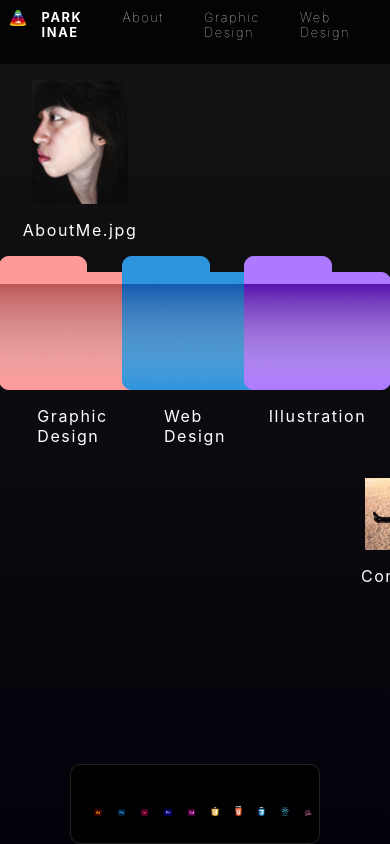
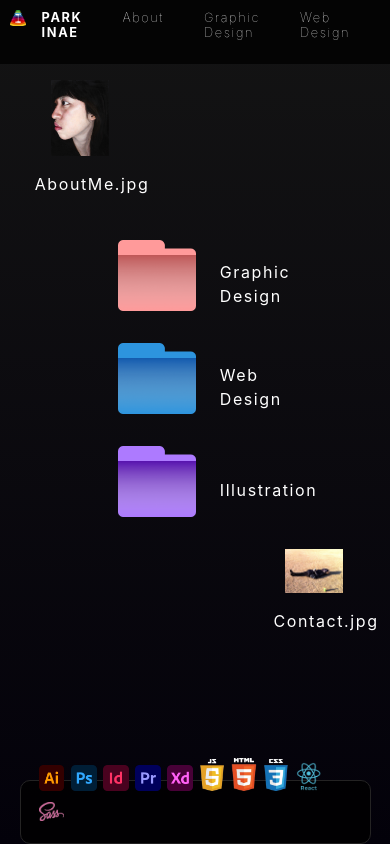
Before and after one commit to Pia-Park/portfolio2021-next, a Next.js app: page / in a window 390 px wide. Shown: the top 844 px of the page. Built offline with nearby package versions, Linux system fonts and the light colour scheme.

Commit message:
changed a tag to link tag and did some mobile ver

```diff
--- a/pages/index.js
+++ b/pages/index.js
@@ -1,6 +1,7 @@
 import Head from 'next/head'
 import Image from 'next/image'
 import styles from '../styles/Home.module.css'
+import Link from 'next/link'
 
 var moment = require('moment')
 var date = moment().format('YYYY-MM-DD HH:mm:ss');
@@ -19,102 +20,102 @@ export default function Home() {
       <main className={styles.main}>
         <div className={styles.mainallbar}>
           <menubar className={styles.menubar}>
-            <img src="/icon.png"></img>
-            <a href="/"><b>PARK INAE</b></a>
-            <a href="/about">About</a>
-            <a href="/graphicdesign">Graphic Design</a>
-            <a href="/webdesign">Web Design</a>
-            <a href="/illustration">Illustration</a>
-            <a href="/contact">Contact</a>
+            <img src="/icon.png" alt="Inae Icon"></img>
+            <Link href="/"><b>PARK INAE</b></Link>
+            <Link href="/about">About</Link>
+            <Link href="/graphicdesign">Graphic Design</Link>
+            <Link href="/webdesign">Web Design</Link>
+            <Link href="/illustration">Illustration</Link>
+            <Link href="/contact">Contact</Link>
           </menubar>
           <time className={styles.time}>{date}</time>
         </div>
         <div>
-          <a href="/about" className={styles.about}>
+          <Link href="/about" className={styles.about}>
             <about className={styles.about}>
-              <img src="/about.jpg"></img>
+              <img src="/about.jpg" alt="About me Image"></img>
               <boxtext className={styles.boxtext}>
                 AboutMe.jpg
               </boxtext>
             </about>
-          </a>
+          </Link>
         </div>
         <folders className={styles.folders}>
           <folder className={styles.folder}>
-            <a href="/graphicdesign">
+            <Link href="/graphicdesign">
               <div className={styles.boxes}>
-                <img src="/Graphic Design.png"></img>
+                <img src="/Graphic Design.png" alt="Graphic design folder"></img>
                 <boxtext className={styles.boxtext}>
                   Graphic Design
                 </boxtext>
               </div>
-            </a>
+            </Link>
           </folder>
           <folder className={styles.folder}>
-            <a href="/webdesign">
+            <Link href="/webdesign">
               <div className={styles.boxes}>
-                <img src="/Web Design.png"></img>
+                <img src="/Web Design.png" alt="Web design folder"></img>
                 <boxtext className={styles.boxtext}>
                   Web Design
                 </boxtext>
               </div>
-            </a>
+            </Link>
           </folder>
           <folder className={styles.folder}>
-            <a href="/illustration">
+            <Link href="/illustration">
               <div className={styles.boxes}>
-                <img src="/illustration.png"></img>
+                <img src="/illustration.png" alt="Illustration"></img>
                 <boxtext className={styles.boxtext}>
                   Illustration
                 </boxtext>
               </div>
-            </a>
+            </Link>
           </folder>
         </folders>
         <div>
           <div>
-            <a href="/contact" className={styles.contact}>
+            <Link href="/contact" className={styles.contact}>
               <about className={styles.contact}>
-                <img src="/contact.jpg"></img>
+                <img src="/contact.jpg" alt="Contact Image"></img>
                 <boxtext className={styles.boxtext}>
                   Contact.jpg
                 </boxtext>
               </about>
-            </a>
+            </Link>
 
           </div>
         </div>
         <skills>
           <skillsbox className={styles.skillsbox}>
             <skill className={styles.skill}>
-              <img src="/Illustrator-96.png"></img>
+              <img src="/Illustrator-96.png" alt="Adobe Illustrator"></img>
             </skill>
             <skill className={styles.skill}>
-              <img src="/Photoshop-96.png"></img>
+              <img src="/Photoshop-96.png" alt="Adobe Photoshop"></img>
             </skill>
             <skill className={styles.skill}>
-              <img src="/InDesign-96.png"></img>
+              <img src="/InDesign-96.png" alt="Adobe InDesign"></img>
             </skill>
             <skill className={styles.skill}>
-              <img src="/Premiere-96.png"></img>
+              <img src="/Premiere-96.png" alt="Adobe Premiere"></img>
             </skill>
             <skill className={styles.skill}>
-              <img src="/XD-96.png"></img>
+              <img src="/XD-96.png" alt="Adobe XD"></img>
             </skill>
             <skill className={styles.skill}>
-              <img src="/JavaScript-Logo.png"></img>
+              <img src="/JavaScript-Logo.png" alt="JavaScript"></img>
             </skill>
             <skill className={styles.skill}>
-              <img src="/html.png"></img>
+              <img src="/html.png" alt="HTML"></img>
             </skill>
             <skill className={styles.skill}>
-              <img src="/css.png"></img>
+              <img src="/css.png" alt="CSS"></img>
             </skill>
             <skill className={styles.skill}>
-              <img src="/react.png"></img>
+              <img src="/react.png" alt="React"></img>
             </skill>
             <skill className={styles.skill}>
-              <img src="/sass.png"></img>
+              <img src="/sass.png" alt="Sass"></img>
             </skill>
 
           </skillsbox>
--- a/styles/Home.module.css
+++ b/styles/Home.module.css
@@ -16,7 +16,10 @@
   padding-right: 2.5rem;
 }
 
-.menubar a:hover{
+.menubar b{
+  padding-right: 2.5rem;
+}
+.menubar :hover{
   color: gray;
 }
 
@@ -51,6 +54,9 @@
   height: 11rem;
 }
 
+.about img:hover{
+  cursor: pointer;
+}
 
 .about img{
   width: 6rem;
@@ -61,7 +67,7 @@
   display: flex;
   flex-direction: column;
   align-items: center;
-  margin-left: 57vw;
+  margin-left: 85vw;
   width: 8rem;
   height: 11rem;
 }
@@ -69,6 +75,10 @@
 .contact img{
   width: 6rem;
   height: auto;
+}
+
+.contact img:hover{
+  cursor: pointer;
 }
 
 
@@ -90,9 +100,13 @@
 
 .boxtext:hover{
   color: gray;
+  cursor: pointer;
 }
 
-
+.boxes img:hover{
+  cursor: pointer;
+  filter: contrast(1.75);
+}
 
 .folder{
   padding: 2rem;
@@ -144,4 +158,56 @@
     width: 100%;
     flex-direction: column;
   }
+
+  .about img{
+    width: 15vw;
+    padding-top: 1rem;
+  }
+  .folders{
+    flex-direction: column;
+    align-items: center;
+    margin-left: -6rem;
+  }
+
+  .folder{
+    padding: 1rem;
+  }
+
+  .boxes{
+    flex-direction: row;
+  }
+  .boxes img{
+    width: 20vw;
+  }
+  .boxtext{
+    padding-left: 1.5rem;
+    line-height: 1.5rem;
+  }
+
+  .contact{
+    margin-left: 60vw;
+    padding-top: 1rem;
+  }
+
+  .contact img{
+    width: 15vw;
+  }
+
+  .skillsback{
+    width: 90vw;
+    left: 5vw;
+    height: 4rem;
+  }
+
+  .skill img{
+    width: 6.6vw;
+    padding: 0;
+    margin: 0.2rem;
+  }
+
+  .skillsbox{
+    width: 90vw;
+    left: 5vw;
+  }
+
 }
```
